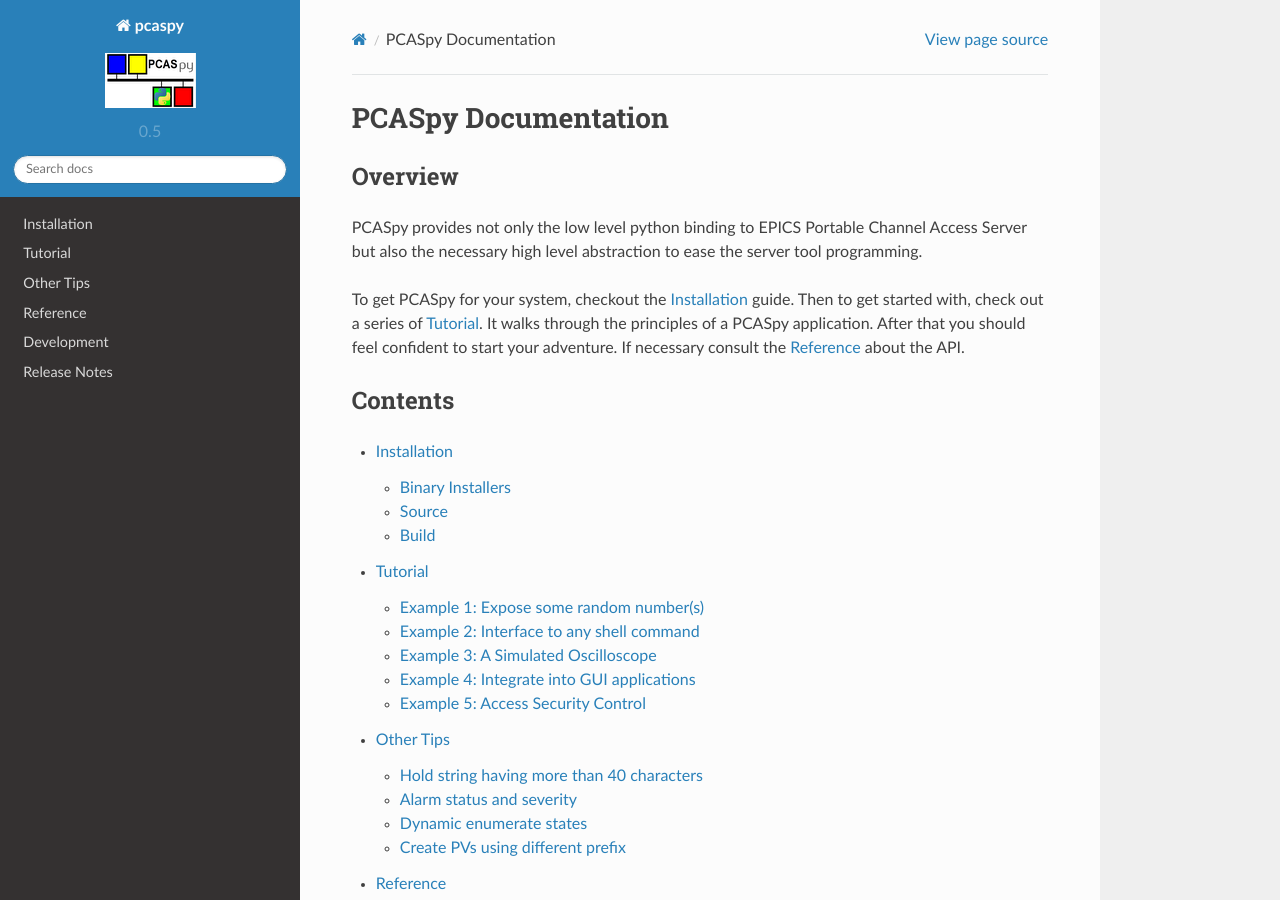
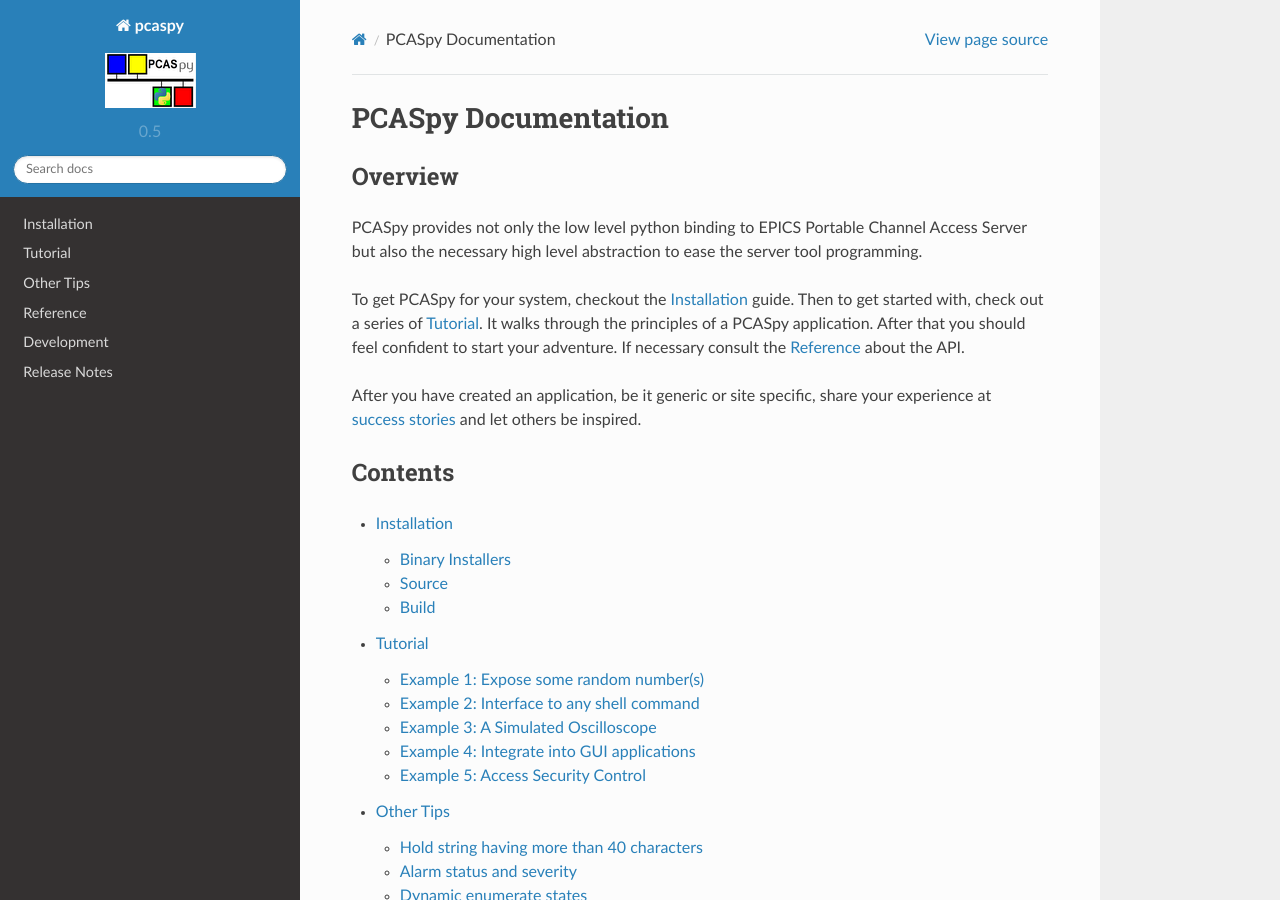
Before and after one commit to paulscherrerinstitute/pcaspy, a Sphinx documentation site: the page built from docs/source/index.rst, in a window 1280 px wide and 900 px high. Built offline with Sphinx 7.4.7 and the Read the Docs theme 2.0.0, drawn with Linux system fonts in a browser that asks for light colours.

Commit message:
mention experience sharing, which is important.

```diff
--- a/docs/source/index.rst
+++ b/docs/source/index.rst
@@ -10,6 +10,10 @@ To get PCASpy for your system, checkout the :ref:`installation-label` guide.
 Then to get started with, check out a series of :ref:`tutorials-label`.
 It walks through the principles of a PCASpy application. After that you should feel confident
 to start your adventure. If necessary consult the :ref:`reference-label` about the API.
+
+After you have created an application, be it generic or site specific,
+share your experience at `success stories <https://code.google.com/p/pcaspy/wiki/Success>`_ and let others be inspired.
+
 
 Contents
 --------
```
